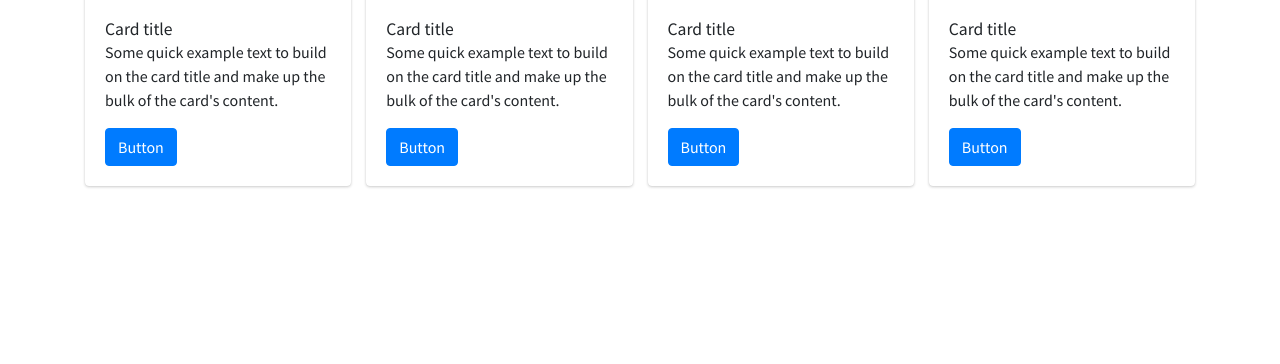
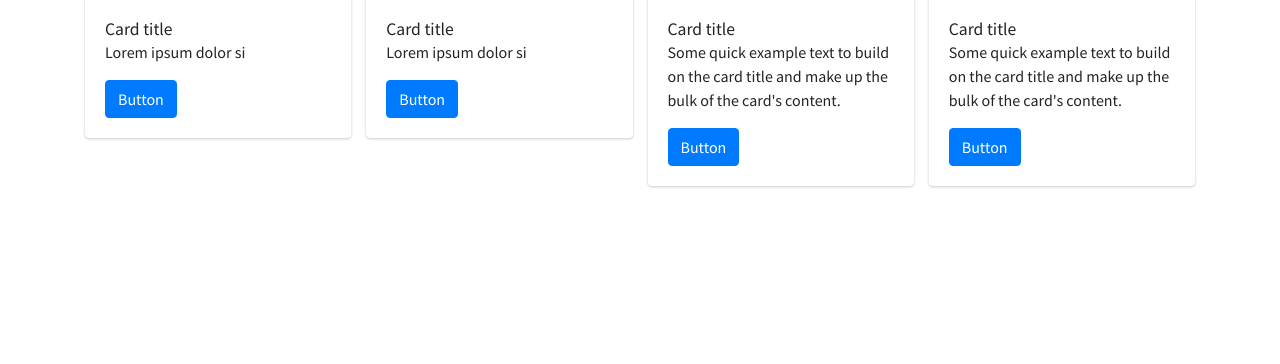
Before and after one commit to ChickenKatzu/ci-tugas-akhir, a CodeIgniter app: page /ci-tugas-akhir-kos/ in a window 1280 px wide. Shown: the part 841-1205 px from the top of the page. Run offline with CodeIgniter, Linux system fonts and the light colour scheme; some libraries are stand-ins or nearby versions.

Commit message:
cek commit

```diff
--- a/application/views/home/index.php
+++ b/application/views/home/index.php
@@ -101,8 +101,7 @@
             src="https://mdbootstrap.com/img/Photos/Horizontal/City/4-col/img%20(60).jpg" alt="Card image cap">
           <div class="card-body">
             <h4 class="card-title">Card title</h4>
-            <p class="card-text">Some quick example text to build on the card title and make up the bulk of the
-              card's content.</p>
+            <p class="card-text">Lorem ipsum dolor si</p>
             <a class="btn btn-primary">Button</a>
           </div>
         </div>
@@ -114,8 +113,7 @@
             src="https://mdbootstrap.com/img/Photos/Horizontal/City/4-col/img%20(60).jpg" alt="Card image cap">
           <div class="card-body">
             <h4 class="card-title">Card title</h4>
-            <p class="card-text">Some quick example text to build on the card title and make up the bulk of the
-              card's content.</p>
+            <p class="card-text">Lorem ipsum dolor si</p>
             <a class="btn btn-primary">Button</a>
           </div>
         </div>
```
